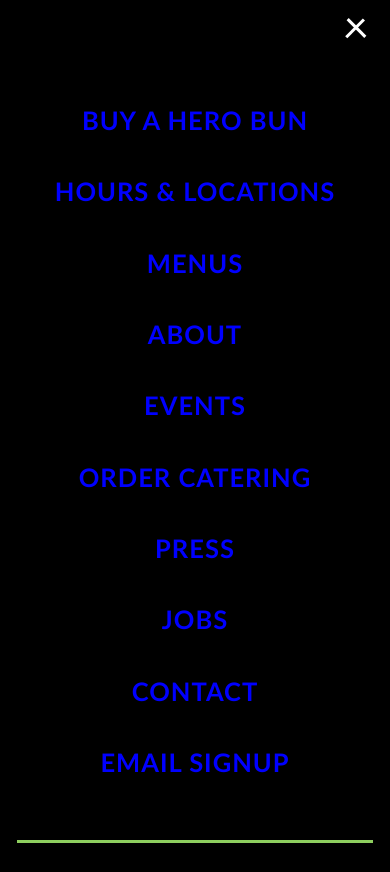
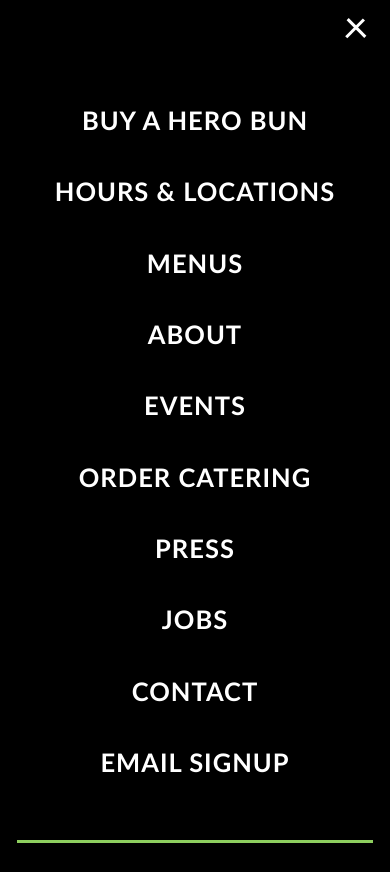
Before and after one commit to colsen12/Ekiben, a plain HTML site: page index.html in a window 390 px wide. Both pictures are taken after a click on the link 359 px from the left and 27 px from the top of the page. Shown: the top 872 px of the page. Drawn offline with nearby package versions, Linux system fonts and the light colour scheme.

Commit message:
Update style.css

```diff
--- a/style.css
+++ b/style.css
@@ -60,7 +60,7 @@ html body {
 	font-family: "Calibri";
 	font-size: 25.5px;
 	padding: 12.75px;
-	color: blue;
+	color: #fff;
 	font-weight: 700;
 	display: flex;
 }
```
